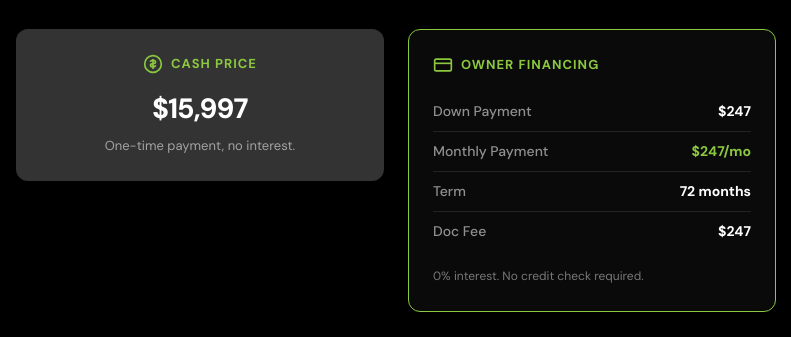
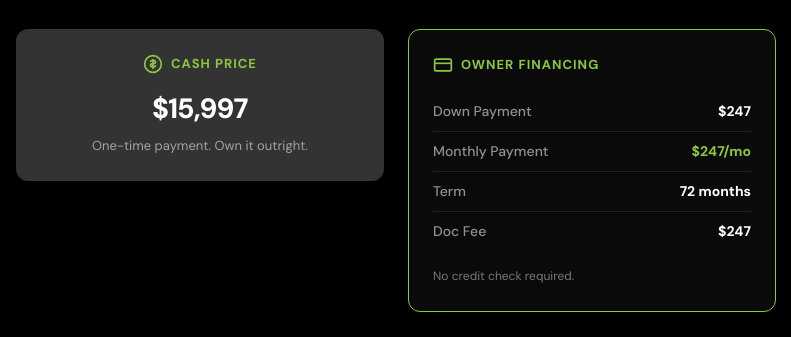
Before and after one commit to tylerqbush/land-to-land-website, an Eleventy site: page src/property/property.njk in a window 1280 px wide. Shown: the part 2241-2578 px from the top of the page, 244-1035 px from the left. Built offline with nearby package versions, Linux system fonts and the light colour scheme; Eleventy itself is replaced by a stand-in of ours; files that its build step writes are made by us from their sources.

Commit message:
fix: remove zero-interest claims from financing cards
Cash card note now reads "One-time payment. Own it outright." and the
owner financing note drops "0% interest", keeping only "No credit
check required."

```diff
--- a/src/property/property.njk
+++ b/src/property/property.njk
@@ -201,7 +201,7 @@ layout: base.njk
         </div>
         {% if prop.cash_price %}
           <p class="financing-cash-card__price">${{ prop.cash_price | numberFormat }}</p>
-          <p class="financing-cash-card__note">One-time payment, no interest.</p>
+          <p class="financing-cash-card__note">One-time payment. Own it outright.</p>
         {% else %}
           <p class="financing-cash-card__price" style="font-size:20px;line-height:1.4;">We accept all reasonable cash offers.</p>
           <p class="financing-cash-card__note">Contact us to discuss pricing.</p>
@@ -218,7 +218,7 @@ layout: base.njk
           {% if prop.term_months %}<tr><td>Term</td><td>{{ prop.term_months }} months</td></tr>{% endif %}
           <tr><td>Doc Fee</td><td>{% if prop.doc_fee %}${{ prop.doc_fee }}{% else %}TBD{% endif %}</td></tr>
         </table>
-        <p class="financing-terms-card__note">0% interest. No credit check required.</p>
+        <p class="financing-terms-card__note">No credit check required.</p>
       </div>
     </div>
     <div class="text-center mt-8">
```
